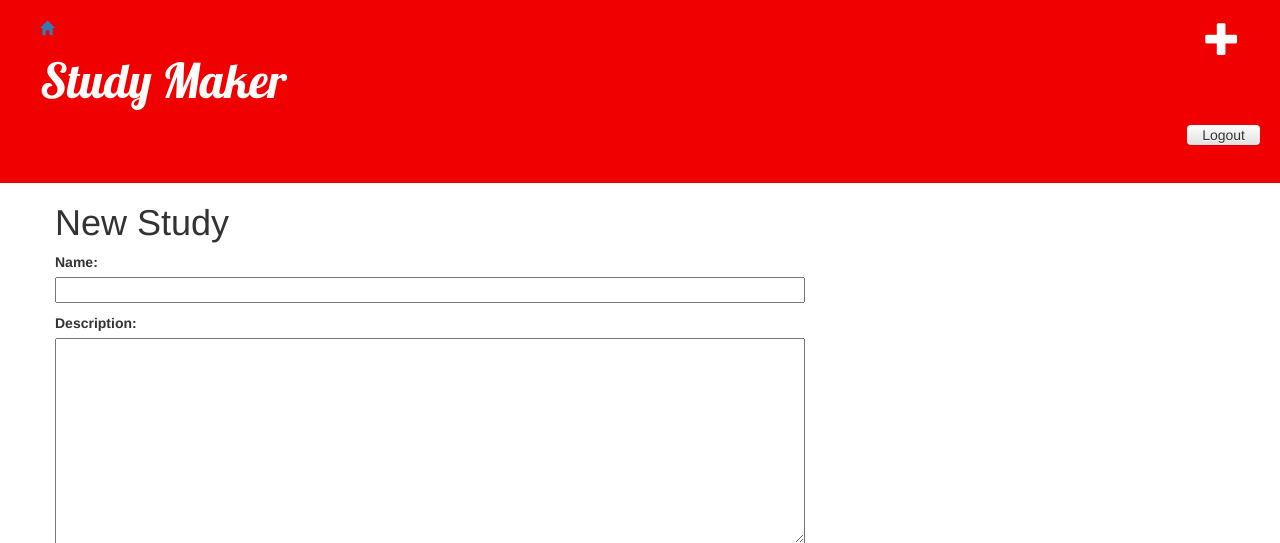
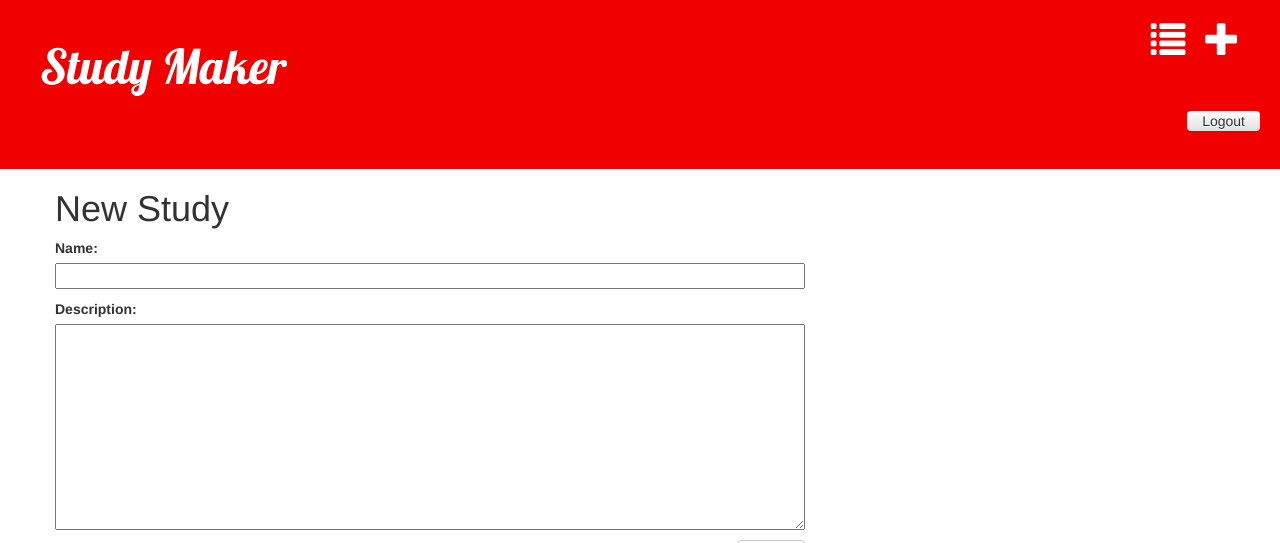
Before and after one commit to krista2811/my-first-blog, a Django app: page /post/new/ in a window 1280 px wide. Shown: the top 543 px of the page. Run offline with Django 3.2, Linux system fonts and the light colour scheme; the visitor is signed in with stand-in values (Sample User, id 1); some libraries are stand-ins or nearby versions.

Commit message:
자잘한 오류 갱신

```diff
--- a/blog/static/css/blog.css
+++ b/blog/static/css/blog.css
@@ -49,6 +49,7 @@
 	font-size: 26pt;
 	margin-right: 20px;
 }
+
 .login-master {
 	color: #101100;
 	top: 100px;
--- a/blog/templates/blog/base.html
+++ b/blog/templates/blog/base.html
@@ -11,7 +11,7 @@
         <div class="header">
 	{% if user.is_authenticated %}
 	<a href="{% url 'post_new' %}" class="top-menu"><span class="glyphicon glyphicon-plus"></span></a>
-	<a href="/"><span class="glyphicon glyphicon-home"></span></a>
+	<a href="/" class="top-menu"><span class="glyphicon glyphicon-list"></span></a>
 	{% else %}
 	<a href="{% url 'django.contrib.auth.views.login' %}" class="top-menu"><span class="glyphicon glyphicon-lock"></span></a>
 	{% endif %}
```
